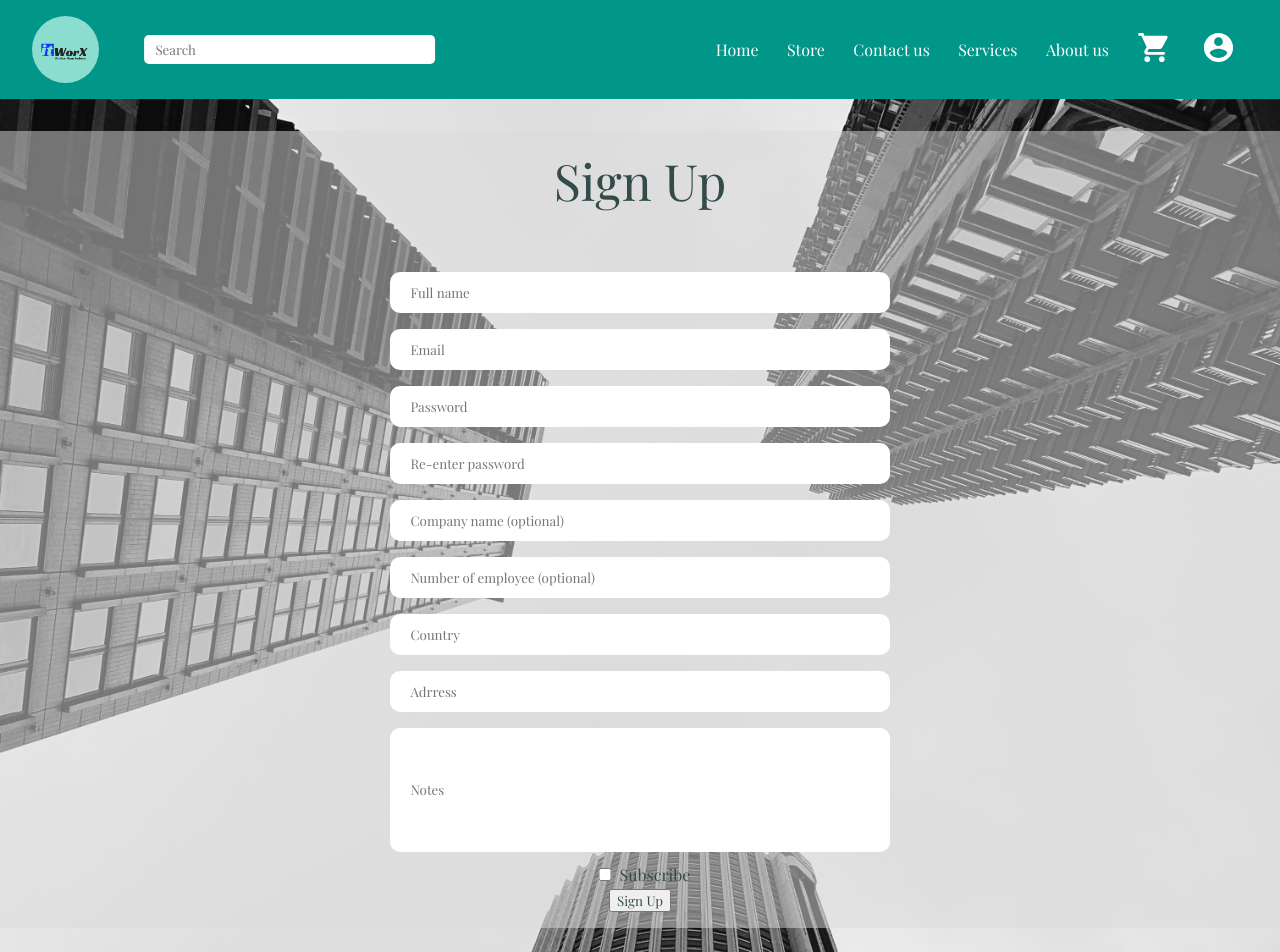
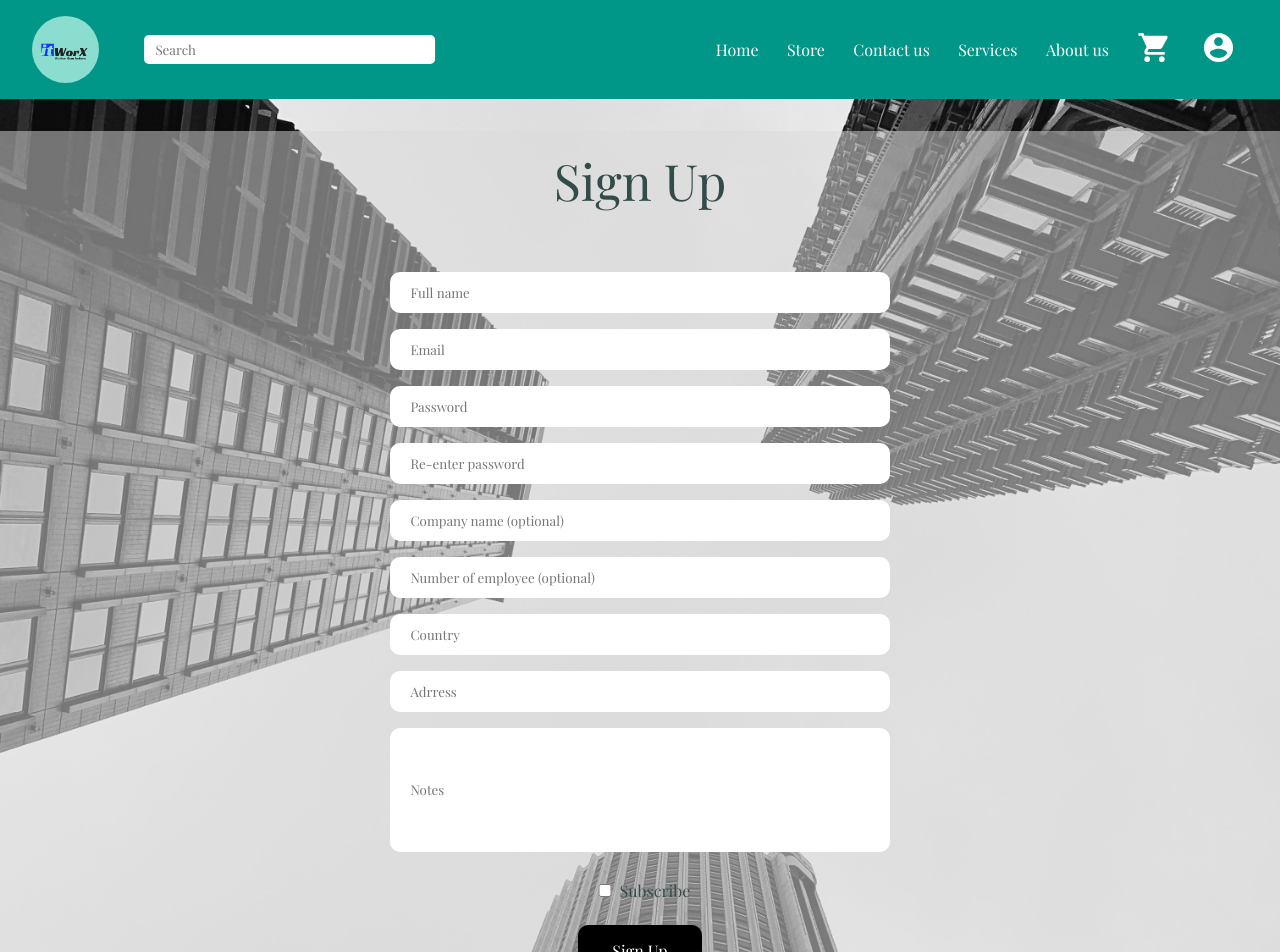
Before and after one commit to teddyChalhoub/ITWorkX-frontend, a React (Create React App) app: page /sign-up in a window 1280 px wide. Shown: the top 952 px of the page. Built offline with nearby package versions, Linux system fonts and the light colour scheme.

Commit message:
fixed the sign up button styling

```diff
--- a/src/pages/signUp/SignUp.css
+++ b/src/pages/signUp/SignUp.css
@@ -54,3 +54,6 @@
 .border-red {
   border: 0.1rem solid red !important;
 }
+.signup_checkbox {
+  margin: 1rem;
+}
--- a/src/pages/signUp/SignUp.js
+++ b/src/pages/signUp/SignUp.js
@@ -153,7 +153,7 @@ const SignUp = (props) => {
             </label>
           </div>
         </div>
-        <button>Sign Up </button>
+        <button className="button">Sign Up </button>
       </form>
       <SecondaryFooter />
     </div>
```
